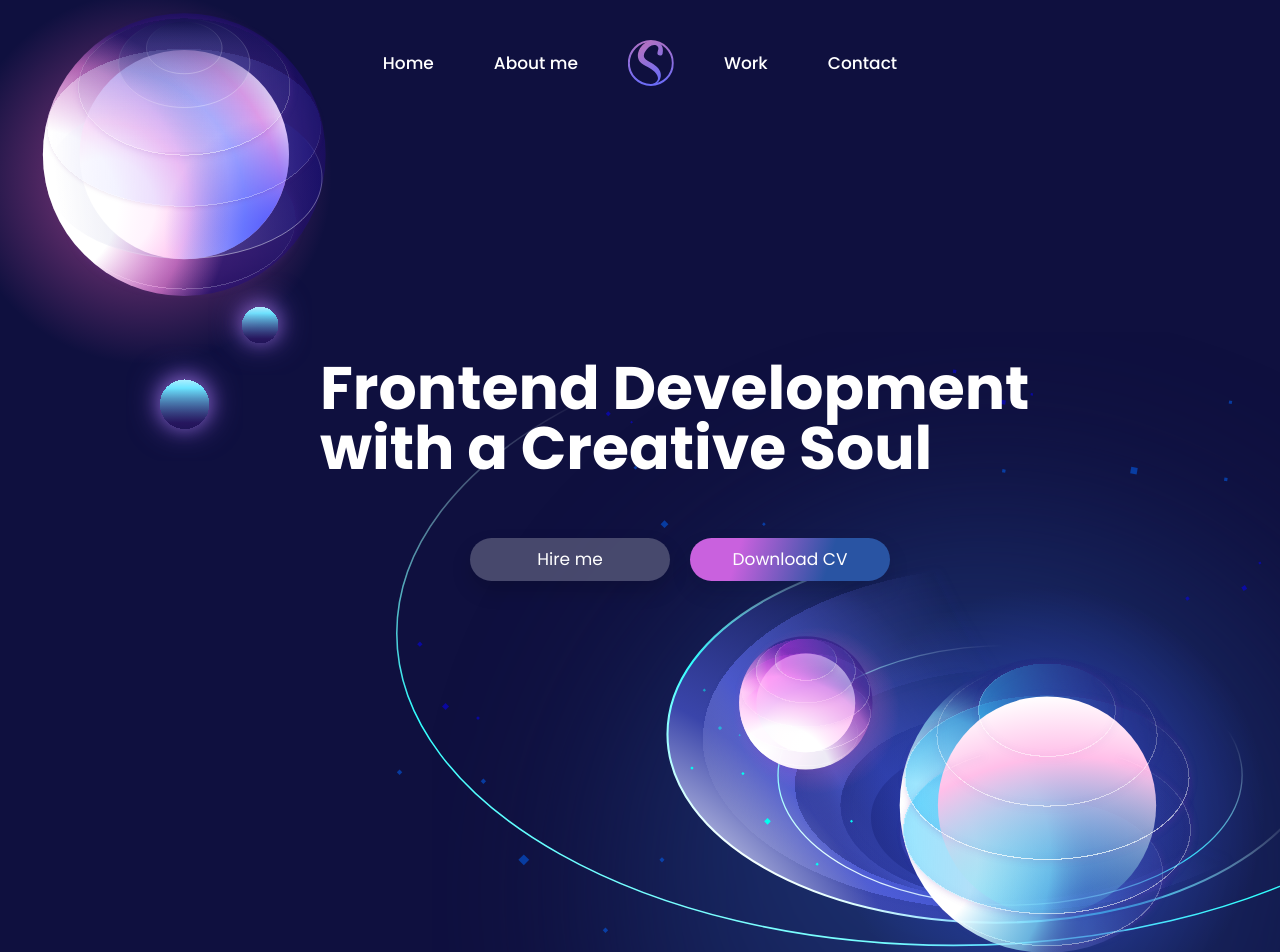
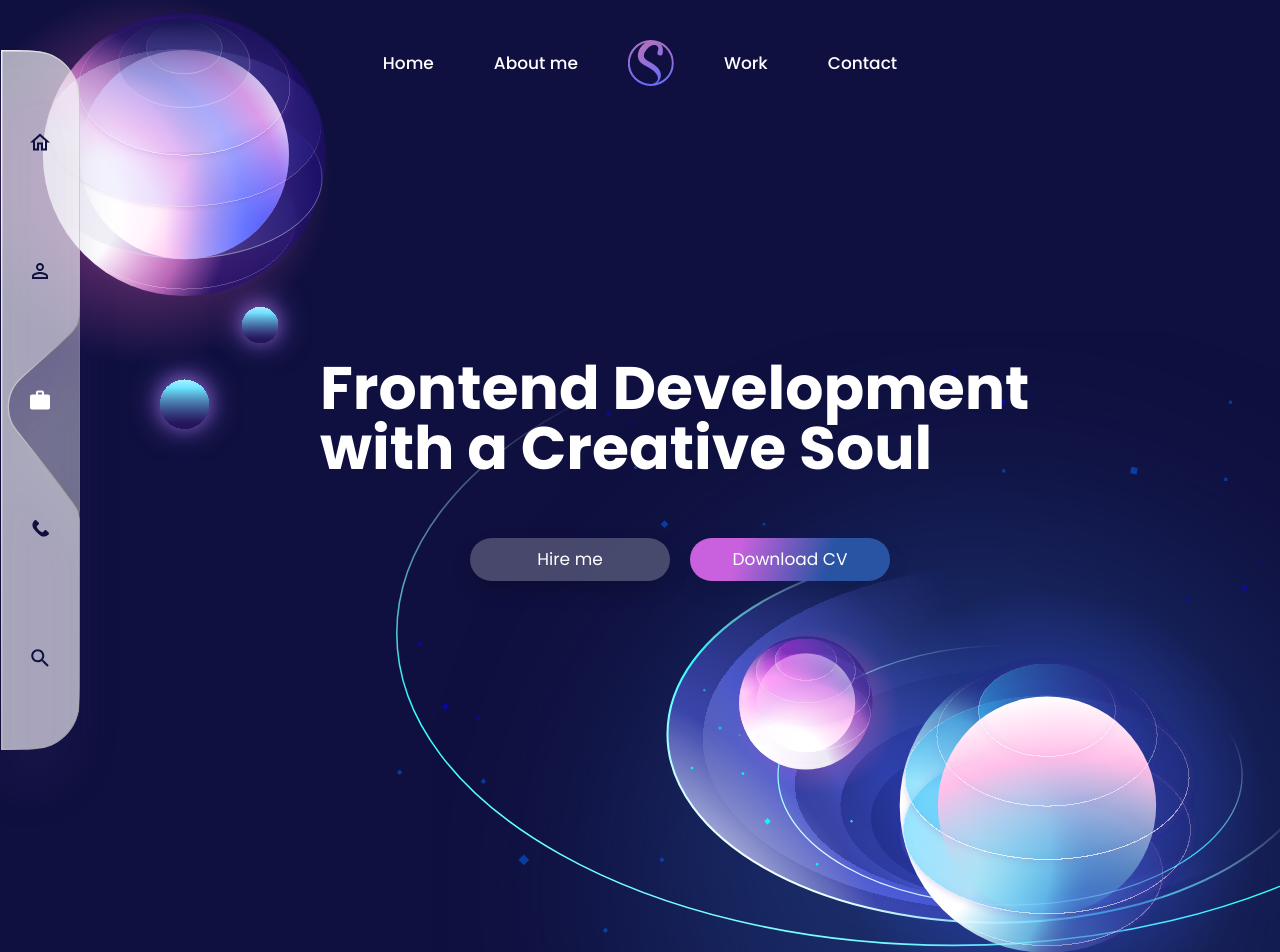
Before and after one commit to Nino5982/portfolio, a plain HTML site: page index.html in a window 1280 px wide. Shown: the top 952 px of the page. Drawn offline with Linux system fonts and the light colour scheme; files whose address does not match are found by name.

Commit message:
feat: add sidebar with styles. fix: reset css box sizing

```diff
--- a/index.html
+++ b/index.html
@@ -37,13 +37,33 @@
       </nav>
     </header>
     <nav class="sidebar">
-        <ul class="sidebar__list">
-            <li class="sidebar__item">
-                <a href="" class="sidebar_link">
-
-                </a>
-            </li>
-        </ul>
+      <ul class="sidebar__list">
+        <li class="sidebar__item">
+          <a href="##" class="sidebar_link">
+            <img src="./images/navIcons/home.svg" alt="home" />
+          </a>
+        </li>
+        <li class="sidebar__item">
+          <a href="##" class="sidebar_link">
+            <img src="./images/navIcons/person_outline.svg" alt="person" />
+          </a>
+        </li>
+        <li class="sidebar__item">
+          <a href="##" class="sidebar_link">
+            <img src="./images/navIcons/work.svg" alt="work" />
+          </a>
+        </li>
+        <li class="sidebar__item">
+          <a href="##" class="sidebar_link">
+            <img src="./images/navIcons/Phone_fill.svg" alt="phone" />
+          </a>
+        </li>
+        <li class="sidebar__item">
+          <a href="##" class="sidebar_link">
+            <img src="./images/navIcons/search.svg" alt="search" />
+          </a>
+        </li>
+      </ul>
     </nav>
     <section class="hero">
       <div class="hero__ilustration">
--- a/styles/reset.css
+++ b/styles/reset.css
@@ -7,6 +7,7 @@
     font-size: 100%;
     font: inherit;
     vertical-align: baseline;
+    box-sizing: border-box;
 }
 
 body {
--- a/styles/styles.css
+++ b/styles/styles.css
@@ -29,6 +29,13 @@ body {
     font-size: 17px;
     line-height: 24px;
     white-space: nowrap;
+    transition: filter 0.3s ease, color 0.3s ease;
+}
+
+.header__list__item:hover,
+.header__list__item:focus,
+.header__list__item:active {
+    color: rgb(170, 173, 214);
 }
 
 .logo {
@@ -53,6 +60,7 @@ body {
     left: 0;
     right: 0;
     bottom: 0;
+    z-index: -1;
 }
 
 .hero__ilustration .top {
@@ -122,3 +130,43 @@ body {
     border: 1px solid linear-gradient(94.92deg, rgba(255, 255, 255, 0.6) 4.31%, #000000 88.77%);
     box-shadow: 0px 10px 20px 0px #080C2126;
 }
+
+/* sidebar navigation */
+
+.sidebar {
+    background-image: url(../images/navIcons/SideMenu.svg);
+
+    width: 80px;
+
+    position: absolute;
+    border: 1px solid transparent;
+    box-shadow: 0px 40px 40px 0px #452A7C26;
+    border-top-right-radius: 50px;
+    border-bottom-right-radius: 50px;
+    top: 50%;
+    transform: translateY(-50%);
+    z-index: 3;
+}
+
+.sidebar__list {
+    display: flex;
+    align-items: center;
+    justify-content: space-between;
+    flex-direction: column;
+    padding: 80px 18px;
+    height: 700px;
+}
+
+.sidebar__link {
+    transition: filter 0.3s ease, transform 0.3s ease;
+}
+
+.sidebar_link img {
+    width: 24px;
+    height: 24px;
+
+}
+
+.sidebar_link:hover img {
+    transform: scale(1.2);
+}
```
Also changed, not shown: images/navIcons/Phone_fill.svg (added), images/navIcons/SideMenu.svg (added), images/navIcons/home.svg (added), images/navIcons/person_outline.svg (added), images/navIcons/search.svg (added), images/navIcons/work.svg (added).
